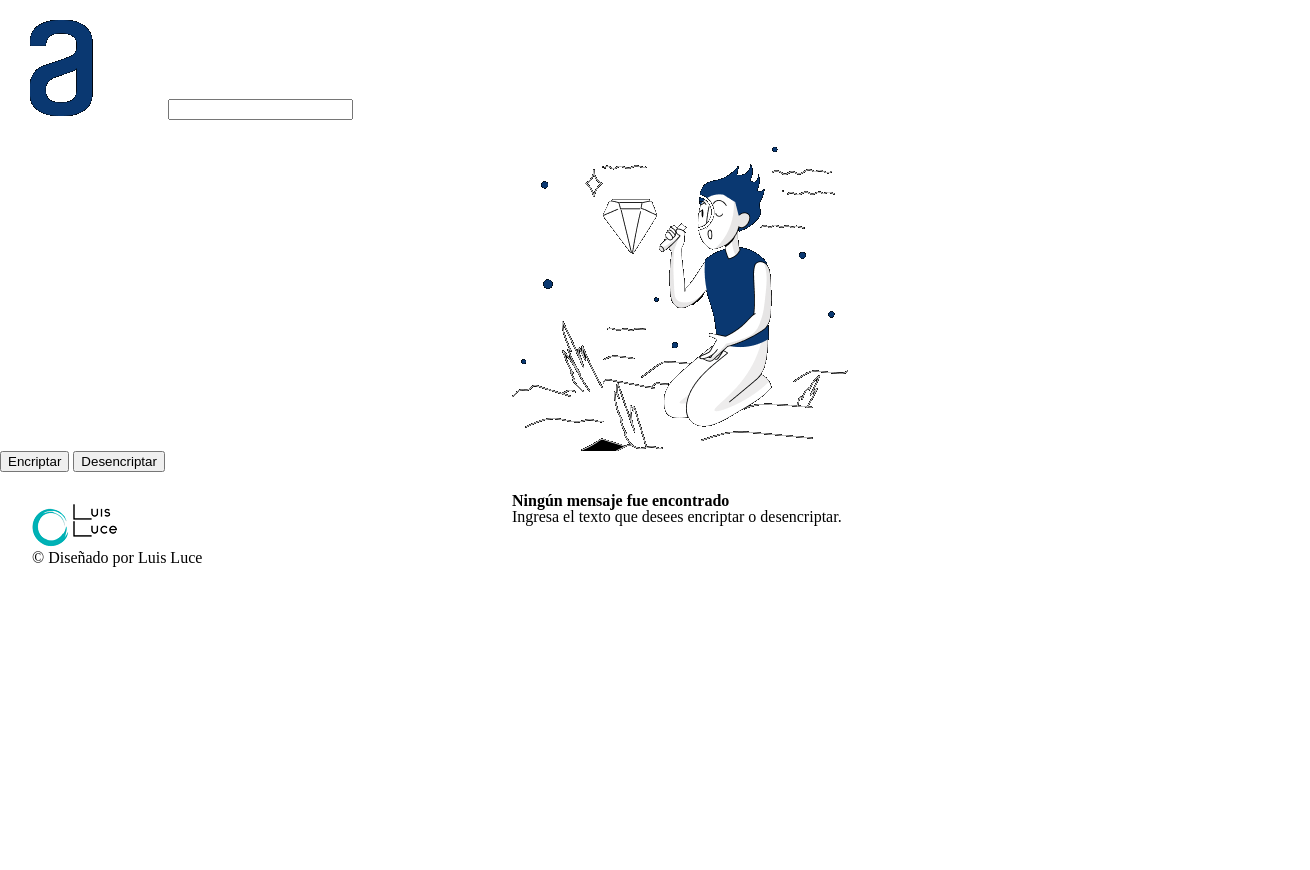
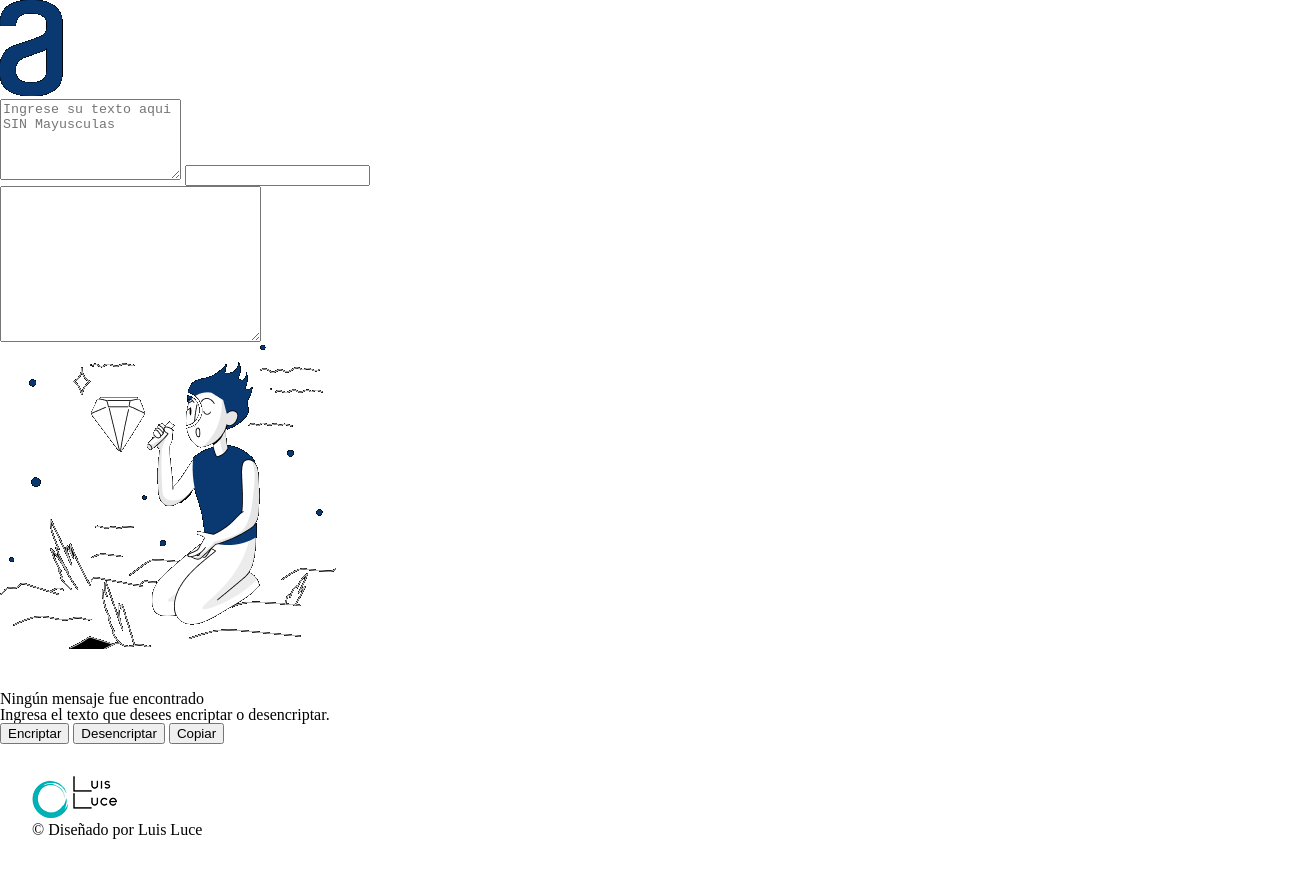
Before and after one commit to Luis-Luce/Desafio-Dic, a plain HTML site: page index.html in a window 1280 px wide. Shown: the whole page, 1310 px wide, since content can reach past the window. Before the commit the page ends 800 px from the top, so only its background shows below. Drawn offline with Linux system fonts and the light colour scheme.

Commit message:
Reinicio de todo el proyecto estoy atorado

```diff
--- a/index.html
+++ b/index.html
@@ -9,40 +9,38 @@
         <link rel="stylesheet" href="styles.css">
     </head>
     <body>
+        <div class="contenedor">
             <header>
                 <img src="imagenes/logo.png" alt="Logotipo de Alura">
             </header>
-
-        <main>
-            <section class="txtentrada">
+            <section class="entradas">
+                <form class="cuerpo">
+                    <div class="txtEntrada">
+                        <textarea name="txtEntrada" id="textoInicial" rows="5" placeholder="Ingrese su texto aqui SIN Mayusculas"></textarea>
                         <input type="text" id="textoEncriptado">
+                    </div>
+                </form>
+                    <section class="txtResultado" display: none>
+                        <textarea name="resultado" id="textoDesencriptado" cols="30" rows="10"></textarea>
                     </section>
-
                     <section class="muneco">
                         <img src="imagenes/muneco.png" alt="Persona buscando">
                         <h1>Ningún mensaje fue encontrado</h1>
-                <p>Ingresa el texto que desees encriptar o desencriptar.
-                </p>
+                        <p>Ingresa el texto que desees encriptar o desencriptar.</p>
                 </section>
-
-            <section class="txtResultado" display: none>
-                <textarea name="resultado" id="textoDesencriptado" cols="30" rows="10"></textarea>
-
-
             </section>
-
+                </div>
                 <section class="botones">
                     <button type="button" id="botonEncriptado">Encriptar</button>
                     <button type="button" id="botonDesencriptar">Desencriptar</button>
                     <button type="button" id="botonCopiar">Copiar</button>
                 </section>
 
-        </main>
-
             <footer>
                 <img src="imagenes/Logo LLB.png">
                 <p> &copy  Diseñado por Luis Luce</p>
             </footer>
+        </div>
     </body>
     <script>
         var btn = document.querySelector("#botonEncriptado");
--- a/styles.css
+++ b/styles.css
@@ -1,46 +1,3 @@
-header{
-    position: relative;
-    left: 30px;
-    top: 20px;
-    bottom: 0%;
-}
-.txtentrada{
-    position: relative;
-    width: 577px;
-    height: 48px;
-    left: 168px;
-    color: #0a3871;
-    border-color: cornflowerblue;
-}
-.muneco{
-    visibility: visible;
-    position: relative;
-    width: 336px;
-    height: 304px;
-    left: 40%;
-    top: 5%;
-    border-style: double;
-}
-.muneco h1{
-    font-weight: bold;
-}
-.muneco textarea{
-    color: red;
-
-}
-.txtResultado{
-    display: none;
-}
-
-
-
-
-#botonCopiar{
-    display: none;
-}
-
-
-
 footer{
     text-align: left;
     padding: 2em;
```
Lines whose indentation alone changed are shown as unchanged.
